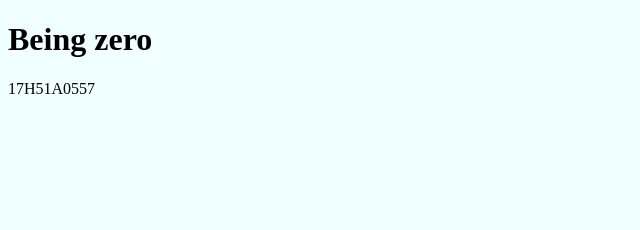
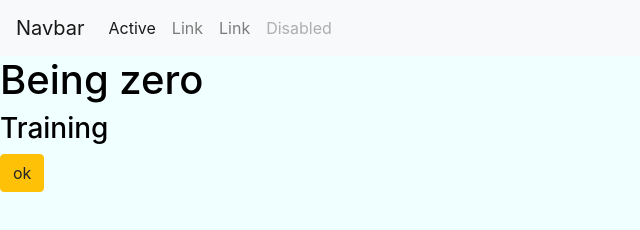
Before and after one commit to venkatlokesh99/Beingzero, a website: page public/htmls/site.html in a window 1280 px wide. Shown: the whole page, without its empty margins (0-640 px from the left). Drawn offline with nearby package versions, Linux system fonts and the light colour scheme.

Commit message:
Nee commit

```diff
--- a/public/htmls/site.html
+++ b/public/htmls/site.html
@@ -1,14 +1,37 @@
-<!DOCTYPE html>
+  <!DOCTYPE html>
 <html>
+
 <head>
-<title>Page Title</title>
-<link rel="shortcut icon" href="img/favicon.png">
-<link rel="stylesheet" href="/css/site.css" media="all">
+    <title>Page Title</title>
+    <link rel="shortcut icon" href="img/favicon.png">
+    <link rel="stylesheet"
+        href="https://cdnjs.cloudflare.com/ajax/libs/twitter-bootstrap/4.4.1/css/bootstrap.min.css" />
+    <link rel="stylesheet" href="https://cdnjs.cloudflare.com/ajax/libs/font-awesome/5.11.2/css/all.min.css" />
+    <link rel="stylesheet" href="/css/site.css">
 </head>
+
 <body>
+    <nav class="navbar navbar-expand-lg navbar-light bg-light">
+        <a class="navbar-brand" href="#">Navbar</a>
+        <button class="navbar-toggler" type="button" data-toggle="collapse" data-target="#navbarNavAltMarkup"
+            aria-controls="navbarNavAltMarkup" aria-expanded="false" aria-label="Toggle navigation">
+            <span class="navbar-toggler-icon"></span>
+        </button>
+        <div class="collapse navbar-collapse" id="navbarNavAltMarkup">
+            <div class="navbar-nav">
+                <a class="nav-item nav-link active" href="#">Active <span class="sr-only">(current)</span></a>
+                <a class="nav-item nav-link" href="#">Link</a>
+                <a class="nav-item nav-link" href="#">Link</a>
+                <a class="nav-item nav-link disabled" href="#">Disabled</a>
+            </div>
+        </div>
+    </nav>
+    <h1 id="name">Being zero</h1>
+    <h3 id="rollno">Training</h3>
+    <input class="btn btn-warning" type="button" value="ok"></input>
+    <script src="https://cdnjs.cloudflare.com/ajax/libs/jquery/3.4.1/jquery.min.js"></script>
+    <script src="https://cdnjs.cloudflare.com/ajax/libs/twitter-bootstrap/4.4.1/js/bootstrap.min.js"></script>
+    <script src="javascript/site.js"> </script>
+</body>
 
-<h1>Being zero</h1>
-<p>17H51A0557</p>
-
-</body>
 </html>
```
Also changed, not shown: index.js (+7 -1 lines), public/javascript/site.js (added, +9 -0 lines).
